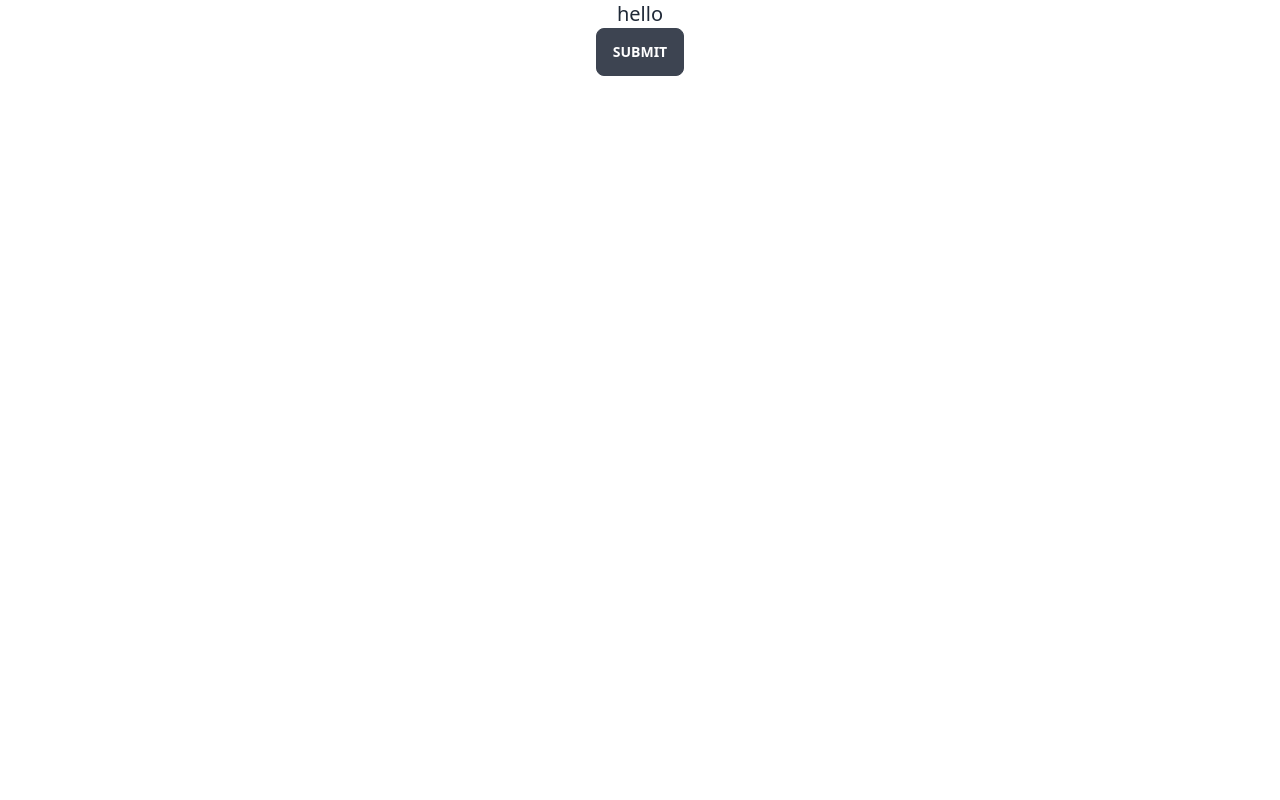
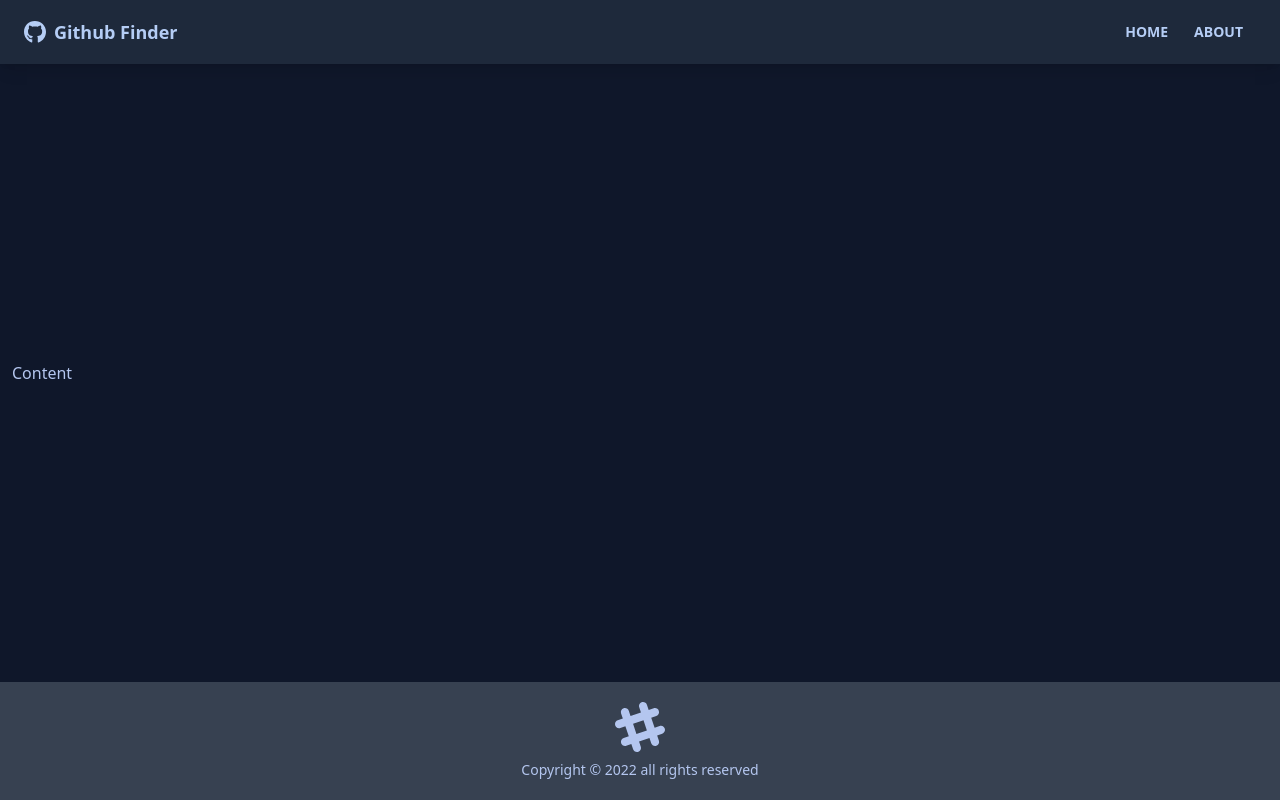
Before and after one commit to ianstreator/git-streaks, a React (Create React App) app: page / in a window 1280 px wide. Built offline with nearby package versions, Linux system fonts and the light colour scheme.

Commit message:
created navbar and footer component, started working on pages

```diff
--- a/package.json
+++ b/package.json
@@ -8,6 +8,8 @@
     "@testing-library/user-event": "^13.5.0",
     "react": "^18.2.0",
     "react-dom": "^18.2.0",
+    "react-icons": "^4.4.0",
+    "react-router-dom": "^6.3.0",
     "react-scripts": "5.0.1",
     "web-vitals": "^2.1.4"
   },
--- a/public/index.html
+++ b/public/index.html
@@ -1,5 +1,5 @@
 <!DOCTYPE html>
-<html lang="en">
+<html lang="en" data-theme="night">
   <head>
     <meta charset="utf-8" />
     <link rel="icon" href="%PUBLIC_URL%/favicon.ico" />
@@ -10,34 +10,13 @@
       content="Web site created using create-react-app"
     />
     <link rel="apple-touch-icon" href="%PUBLIC_URL%/logo192.png" />
-    <!--
-      manifest.json provides metadata used when your web app is installed on a
-      user's mobile device or desktop. See https://developers.google.com/web/fundamentals/web-app-manifest/
-    -->
+
     <link rel="manifest" href="%PUBLIC_URL%/manifest.json" />
-    <!--
-      Notice the use of %PUBLIC_URL% in the tags above.
-      It will be replaced with the URL of the `public` folder during the build.
-      Only files inside the `public` folder can be referenced from the HTML.
 
-      Unlike "/favicon.ico" or "favicon.ico", "%PUBLIC_URL%/favicon.ico" will
-      work correctly both with client-side routing and a non-root public URL.
-      Learn how to configure a non-root public URL by running `npm run build`.
-    -->
-    <title>React App</title>
+    <title>github-finder</title>
   </head>
   <body>
     <noscript>You need to enable JavaScript to run this app.</noscript>
     <div id="root"></div>
-    <!--
-      This HTML file is a template.
-      If you open it directly in the browser, you will see an empty page.
-
-      You can add webfonts, meta tags, or analytics to this file.
-      The build step will place the bundled scripts into the <body> tag.
-
-      To begin the development, run `npm start` or `yarn start`.
-      To create a production bundle, use `npm run build` or `yarn build`.
-    -->
   </body>
 </html>
--- a/src/App.jsx
+++ b/src/App.jsx
@@ -1,11 +1,18 @@
-import './App.css';
+import "./App.css";
+import { BrowserRouter as Router, Route } from "react-router-dom";
+
+import Navbar from "./components/layout/Navbar";
+import Footer from "./components/layout/Footer";
 
 function App() {
   return (
-    <div className="App">
-      <h1 className="text-xl">hello</h1>
-      <button className="btn">Submit</button>
-    </div>
+    <Router>
+      <div className="flex flex-col justify-between h-screen">
+        <Navbar />
+        <main className="container mx-auto px-3 pb-12">Content</main>
+        <Footer />
+      </div>
+    </Router>
   );
 }
 
--- /dev/null
+++ b/src/components/layout/Footer.jsx
@@ -0,0 +1,23 @@
+function Footer() {
+  const footerYear = new Date().getFullYear();
+  return (
+    <footer className="footer p-5 bg-gray-700 text-main-content footer-center">
+      <div>
+        <svg
+          width="50"
+          height="50"
+          viewBox="0 0 24 24"
+          xmlns="http://www.w3.org/2000/svg"
+          fillRule="evenodd"
+          clipRule="evenodd"
+          className="inline-block fill-current"
+        >
+          <path d="M22.672 15.226l-2.432.811.841 2.515c.33 1.019-.209 2.127-1.23 2.456-1.15.325-2.148-.321-2.463-1.226l-.84-2.518-5.013 1.677.84 2.517c.391 1.203-.434 2.542-1.831 2.542-.88 0-1.601-.564-1.86-1.314l-.842-2.516-2.431.809c-1.135.328-2.145-.317-2.463-1.229-.329-1.018.211-2.127 1.231-2.456l2.432-.809-1.621-4.823-2.432.808c-1.355.384-2.558-.59-2.558-1.839 0-.817.509-1.582 1.327-1.846l2.433-.809-.842-2.515c-.33-1.02.211-2.129 1.232-2.458 1.02-.329 2.13.209 2.461 1.229l.842 2.515 5.011-1.677-.839-2.517c-.403-1.238.484-2.553 1.843-2.553.819 0 1.585.509 1.85 1.326l.841 2.517 2.431-.81c1.02-.33 2.131.211 2.461 1.229.332 1.018-.21 2.126-1.23 2.456l-2.433.809 1.622 4.823 2.433-.809c1.242-.401 2.557.484 2.557 1.838 0 .819-.51 1.583-1.328 1.847m-8.992-6.428l-5.01 1.675 1.619 4.828 5.011-1.674-1.62-4.829z"></path>
+        </svg>
+        <p>Copyright &copy; {footerYear} all rights reserved</p>
+      </div>
+    </footer>
+  );
+}
+
+export default Footer;
--- /dev/null
+++ b/src/components/layout/Navbar.jsx
@@ -0,0 +1,38 @@
+import { FaGithub } from "react-icons/fa";
+import { Link } from "react-router-dom";
+import PropTypes from "prop-types";
+
+function Navbar({ title }) {
+  return (
+    <nav className="navbar mb-12 shadow-lg bg-neutral text-neutral-content">
+      <div className="container mx-auto">
+        <div className="flex-none px-2 mx-2">
+          <FaGithub className="inline pr-2 text-3xl" />
+          <Link to={"/"} className="text-lg font-bold align-middle">
+            {title}
+          </Link>
+        </div>
+        <div className="flex-1 px-2 mx-2">
+          <div className="flex justify-end">
+            <Link to={"/"} className="btn btn-ghost btn-sm rounded-btn">
+              Home
+            </Link>
+            <Link to={"/about"} className="btn btn-ghost btn-sm rounded-btn">
+              About
+            </Link>
+          </div>
+        </div>
+      </div>
+    </nav>
+  );
+}
+
+Navbar.defaultProps = {
+  title: "Github Finder",
+};
+
+Navbar.propTypes = {
+  title: PropTypes.string,
+};
+
+export default Navbar;
--- /dev/null
+++ b/src/pages/NotFound.jsx
@@ -0,0 +1,9 @@
+import React from 'react'
+
+function NotFound() {
+  return (
+    <div>Not Found</div>
+  )
+}
+
+export default NotFound
```
Also changed, not shown: src/pages/About.jsx (added), src/pages/Home.jsx (added), 1 other file (tests, documents, lock files or other folders).
